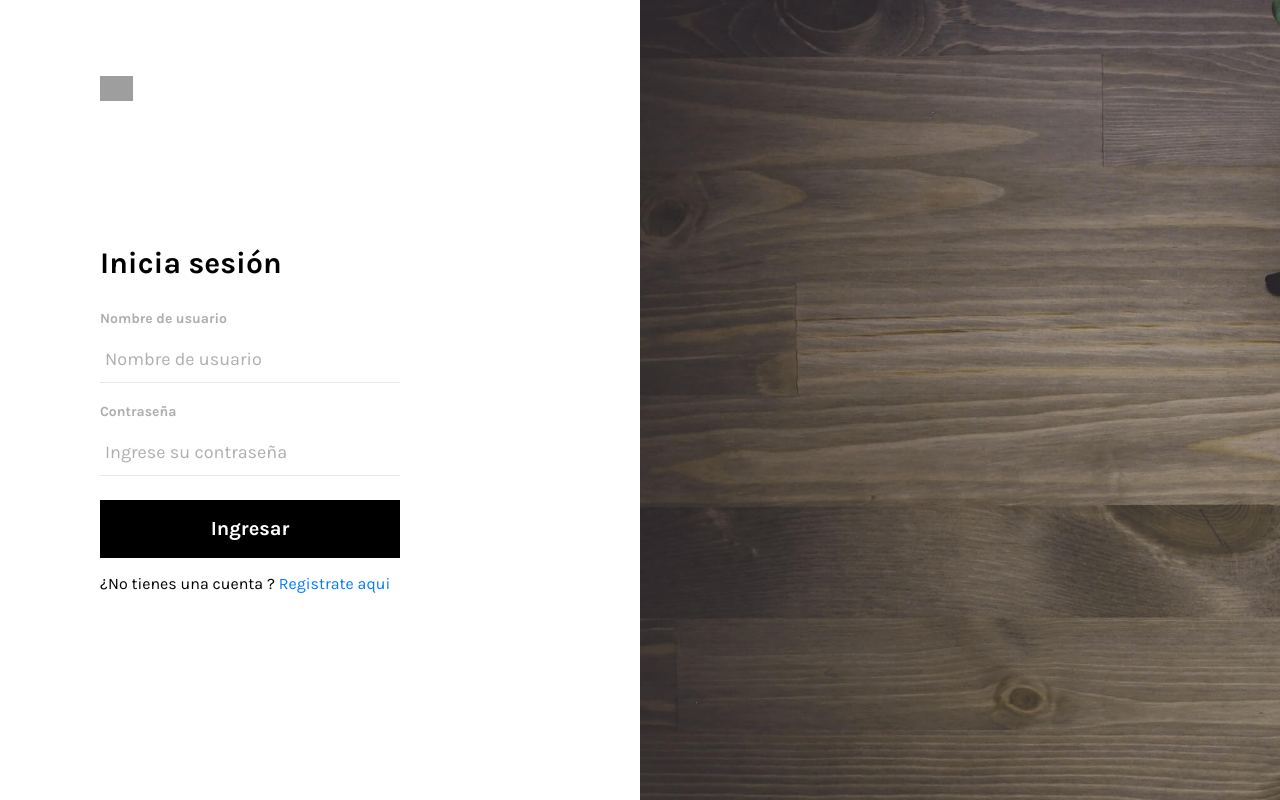
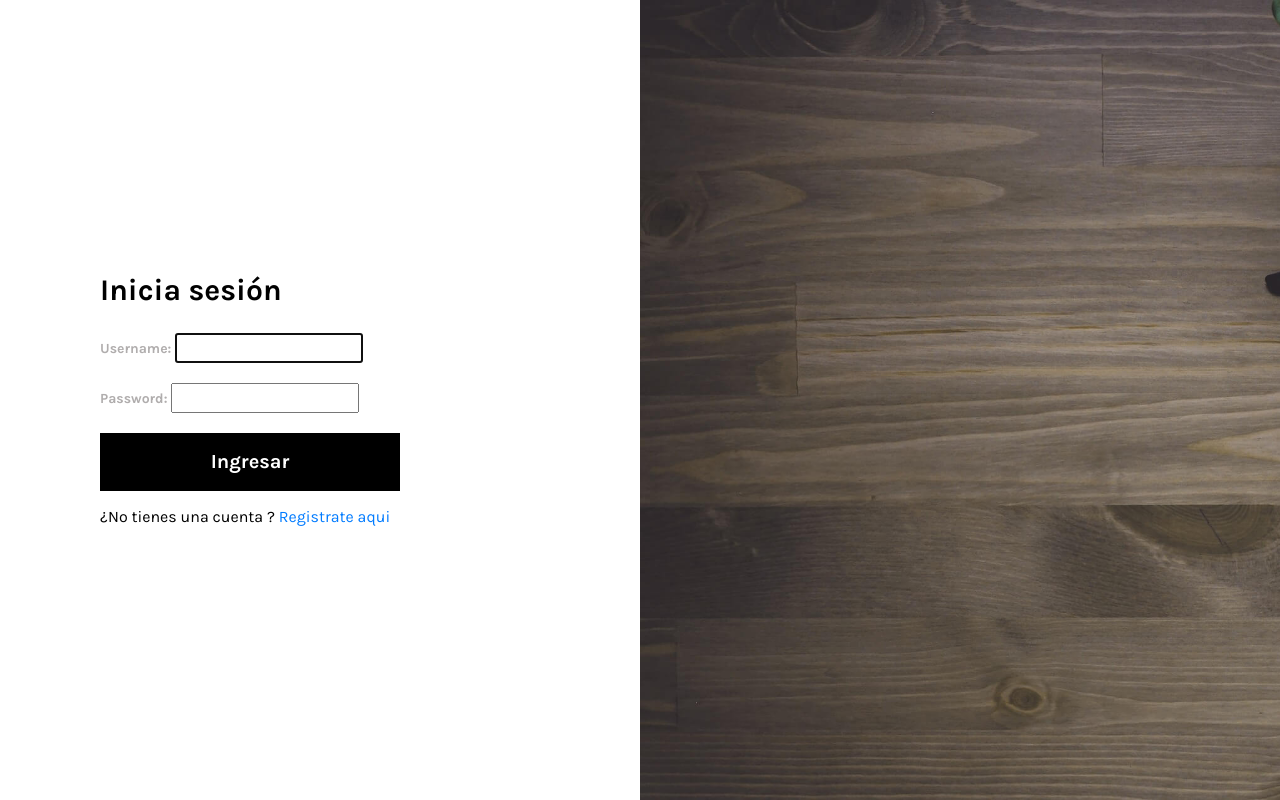
Before and after one commit to Jose-Maykol/ProyectoFinalPWEB2, a Django app: page / in a window 1280 px wide. Run offline with Django 3.2, Linux system fonts and the light colour scheme; some libraries are stand-ins or nearby versions; grey boxes are pictures that could not be loaded.

Commit message:
Formulario para login

```diff
--- a/Templates/index.html
+++ b/Templates/index.html
@@ -1,4 +1,5 @@
-{% load static %}
+{%load static %}
+
 <!DOCTYPE html>
 <html lang="en">
 <head>
@@ -8,28 +9,18 @@
     <link href="https://fonts.googleapis.com/css?family=Karla:400,700&display=swap" rel="stylesheet">
     <link rel="stylesheet" href="https://cdn.materialdesignicons.com/4.8.95/css/materialdesignicons.min.css">
     <link rel="stylesheet" href="{% static 'css/login.css' %}">
-    <title>Registrate</title>
+    <title>Inicia sesión</title>
 </head>
 <body>
-  <main>
     <div class="container-fluid">
         <div class="row">
             <div class="col-sm-6 login-section-wrapper">
-          <div class="brand-wrapper">
-            <img src="assets/images/logo.svg" alt="logo" class="logo">
-          </div>
                 <div class="login-wrapper my-auto">
                     <h1 class="login-title">Inicia sesión</h1>
-            <form action="#!">
-              <div class="form-group">
-                <label for="email">Nombre de usuario</label>
-                <input type="text" name="username" id="username" class="form-control" placeholder="Nombre de usuario">
-              </div>
-              <div class="form-group mb-4">
-                <label for="password">Contraseña</label>
-                <input type="password" name="password" id="password" class="form-control" placeholder="Ingrese su contraseña">
-              </div>
-              <input name="login" id="login" class="btn btn-block login-btn" type="button" value="Ingresar">
+                    <form  method="post">
+                        {% csrf_token %}
+                        {{ form.as_p }}
+                        <input name="login" id="login" class="btn btn-block login-btn" type="submit" value="Ingresar">
                     </form>
                     <p class="login-wrapper-footer-text">¿No tienes una cuenta ? <a href="SignUp" class="text-reset">Registrate aqui</a></p>
                 </div>
@@ -39,7 +30,6 @@
             </div>
         </div>
     </div>
-  </main>
     <script src="https://cdn.jsdelivr.net/npm/popper.js@1.16.0/dist/umd/popper.min.js"></script>
     <script src="{% static 'js/jquery-1.11.2.min.js'%}"></script>
     <script src="{% static 'css/bootstrap4/popper.js'%}"></script>
--- a/accounts/views.py
+++ b/accounts/views.py
@@ -1,13 +1,10 @@
 from django.shortcuts import render
+from django.contrib.auth.forms import AuthenticationForm
 from django.contrib.auth import login, authenticate
 from .forms import SignUpForm
 from django.shortcuts import render, redirect
+from Inventario.views import home
 
-def index(request):
-    return render(request,'index.html')
-# def Login(request):
-#     form = SignUpForm(request.POST)
-#     if form.is_valid():
 def SignUp(request):
     form = SignUpForm(request.POST)
     if form.is_valid():
@@ -16,7 +13,21 @@ def SignUp(request):
         password = form.cleaned_data.get('password1')
         user = authenticate(username=username, password=password)
         login(request, user)
-        return redirect('index')
+        return redirect('home')
     else:
         form = SignUpForm()
     return render(request, 'register.html', {'form': form})
+
+def index(request):
+    if request.method == 'POST':
+        form = AuthenticationForm(data = request.POST)
+        if form.is_valid():
+            username = request.POST['username']
+            password = request.POST['password']
+            user = authenticate(username=username, password=password)
+            if user is not None:
+                login(request,user)
+                return redirect('home')
+    else:
+        form = AuthenticationForm()
+    return render(request,'index.html',{'form':form})
```
Also changed, not shown: accounts/forms.py (line endings or trailing spaces), db.sqlite3. Lines whose indentation alone changed are shown as unchanged.
